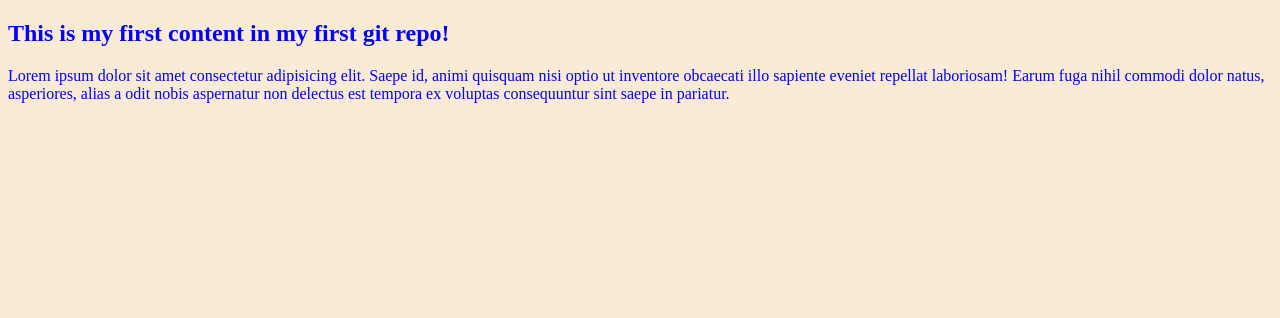
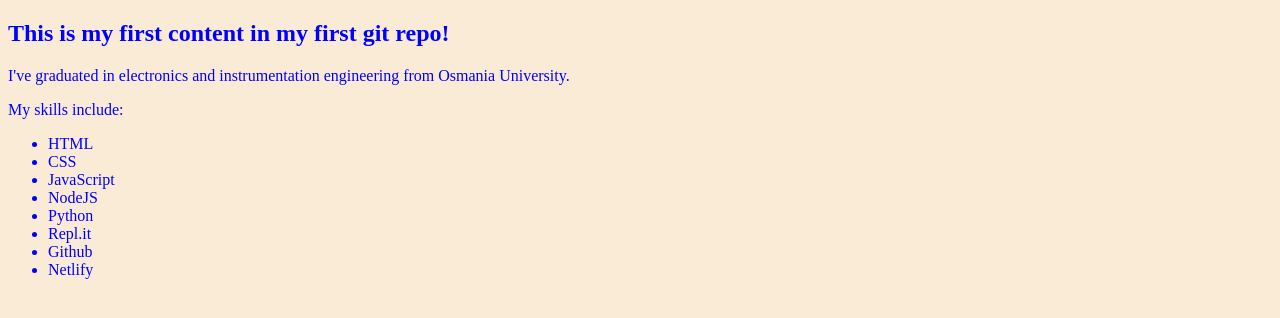
Before and after one commit to parvez-rashid/parvezRashid-portfolio, a plain HTML site: page index.html in a window 1280 px wide. Drawn offline with Linux system fonts and the light colour scheme.

Commit message:
docs: updated skills in main page

```diff
--- a/index.html
+++ b/index.html
@@ -11,7 +11,20 @@
     <h2>This is my first content in my first git repo!</h2>
     <div>
         <p>
-            Lorem ipsum dolor sit amet consectetur adipisicing elit. Saepe id, animi quisquam nisi optio ut inventore obcaecati illo sapiente eveniet repellat laboriosam! Earum fuga nihil commodi dolor natus, asperiores, alias a odit nobis aspernatur non delectus est tempora ex voluptas consequuntur sint saepe in pariatur.
+            I've graduated in electronics and instrumentation engineering from Osmania University.
+        </p>
+        <p>
+            My skills include:
+            <ul>
+                <li>HTML</li>
+                <li>CSS</li>
+                <li>JavaScript</li>
+                <li>NodeJS</li>
+                <li>Python</li>
+                <li>Repl.it</li>
+                <li>Github</li>
+                <li>Netlify</li>
+            </ul>
         </p>
     </div>
 </body>
```
